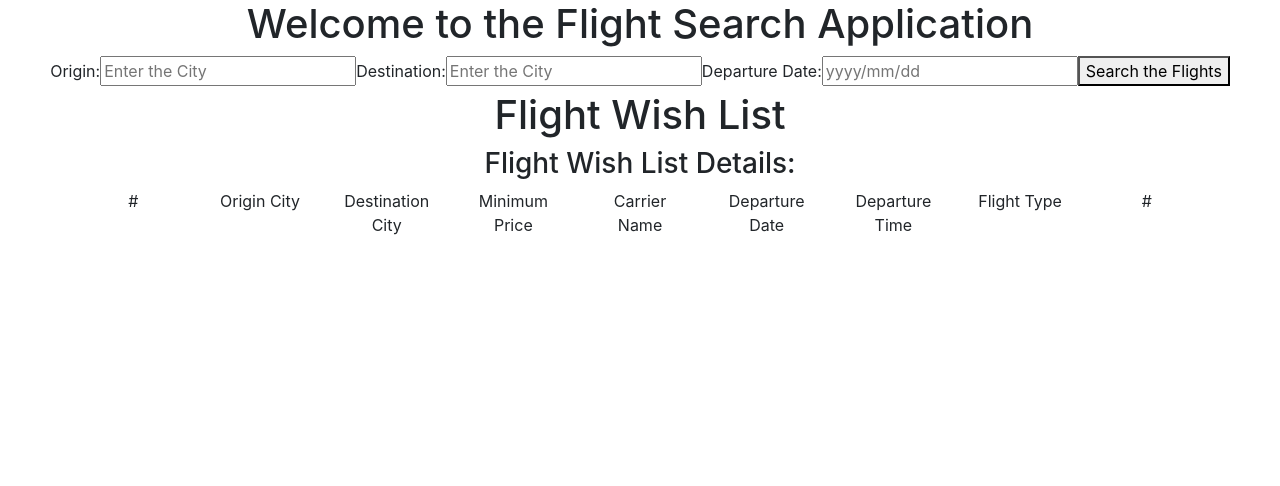
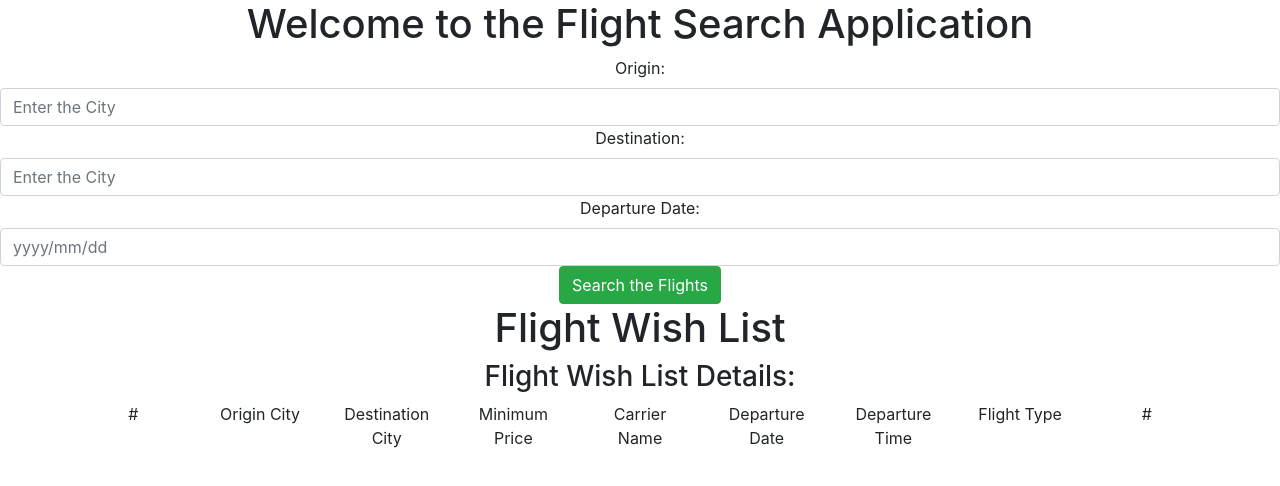
Before and after one commit to akshaypanchal/flight-search-app, a React (Create React App) app: page /wishlist in a window 1280 px wide. Shown: the top 486 px of the page. Built offline with nearby package versions, Linux system fonts and the light colour scheme.

Commit message:
added styling to buttons and input field

```diff
--- a/src/components/input/input.component.js
+++ b/src/components/input/input.component.js
@@ -1,4 +1,6 @@
 import { useState } from 'react';
+import Button from 'react-bootstrap/Button';
+import Form from 'react-bootstrap/Form';
 
 
 
@@ -42,16 +44,16 @@ const Input = ({searchFlightDetails}) => {
     }
 
     return (
-        <div>
+        <Form>
             {/* creating the input and button for  user interaction */}
-            <label>Origin: </label>
-            <input id="originCity" onChange={addOriginCity} placeholder="Enter the City" value={originCity} required />
-            <label>Destination: </label>
-            <input id="destinationCity" onChange={addDestinationCity} placeholder="Enter the City" value={destinationCity} required/>
-            <label>Departure Date:</label>
-            <input id="departureDate" placeholder="yyyy/mm/dd"  onChange={addDepartureDate} value={departureDate}/>
-            <button onClick={addFlightDetails}>Search the Flights</button>
-        </div>
+            <Form.Label>Origin: </Form.Label>
+            <Form.Control id="originCity" onChange={addOriginCity} placeholder="Enter the City" value={originCity} required />
+            <Form.Label>Destination: </Form.Label>
+            <Form.Control id="destinationCity" onChange={addDestinationCity} placeholder="Enter the City" value={destinationCity} required/>
+            <Form.Label>Departure Date:</Form.Label>
+            <Form.Control id="departureDate" placeholder="yyyy/mm/dd"  onChange={addDepartureDate} value={departureDate}/>
+            <Button variant="success" onClick={addFlightDetails}>Search the Flights</Button>
+        </Form>
     );
 }
 
```
